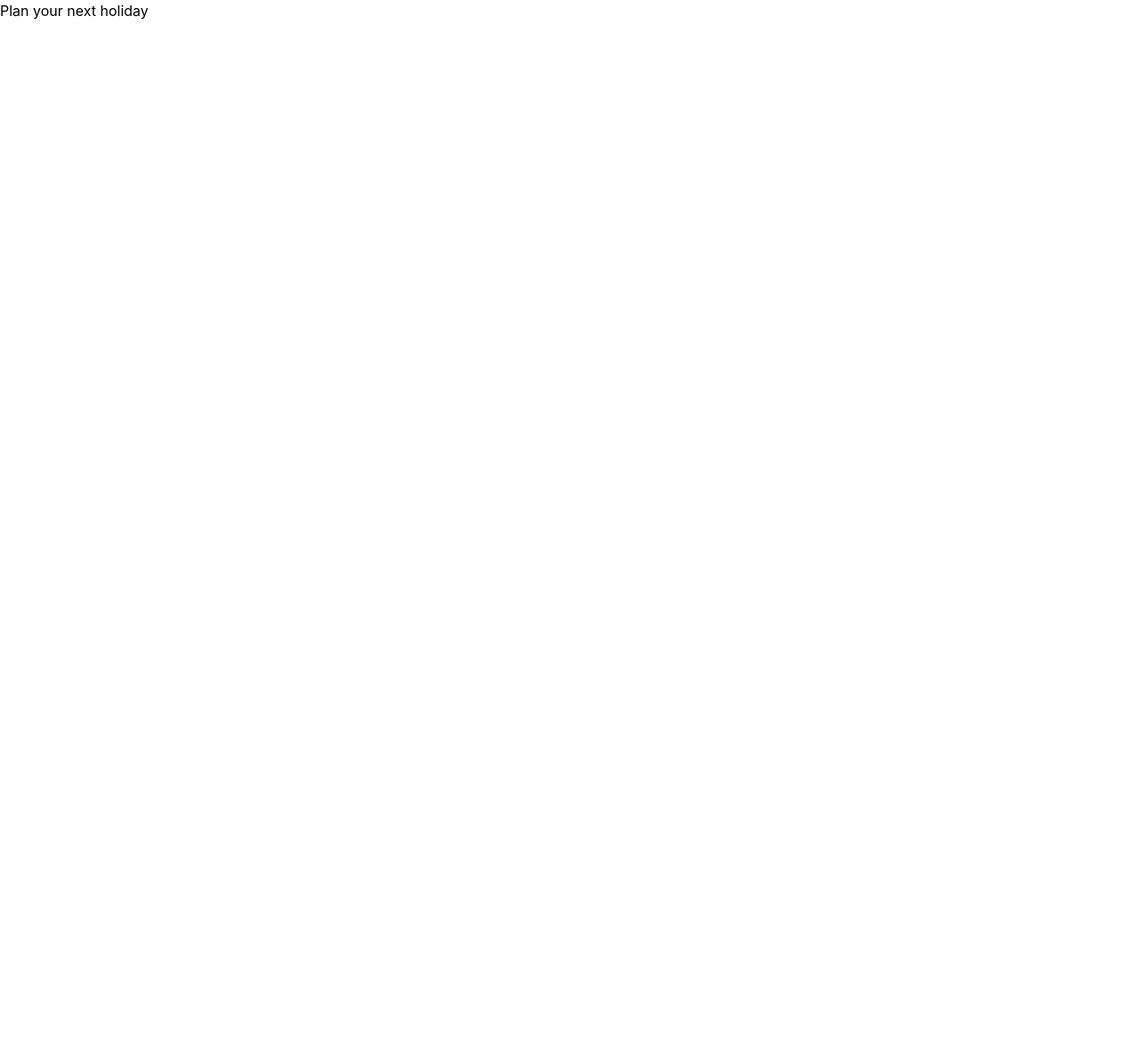
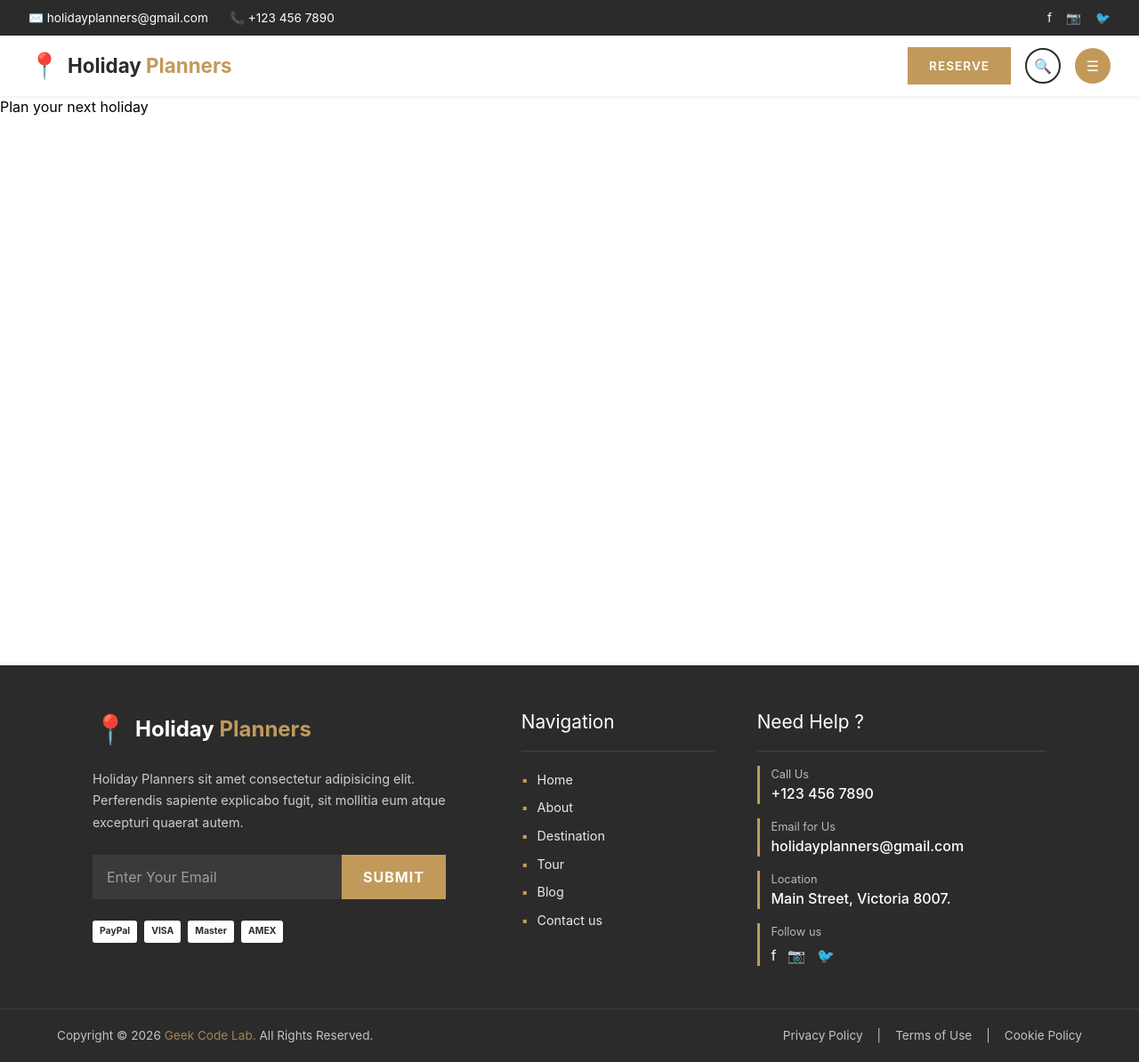
Before and after one commit to Umwizer/holiday-planners, a React (Vite) app in the folder holiday-planners-frontend/: page / in a window 1280 px wide. Shown: the whole page at 89% size. Before the commit the page ends 800 px from the top, so only its background shows below. Built offline with nearby package versions, Linux system fonts and the light colour scheme.

Commit message:
feat(frontend): wrap app layout with Navbar and Footer

```diff
--- a/holiday-planners-frontend/src/App.tsx
+++ b/holiday-planners-frontend/src/App.tsx
@@ -1,14 +1,22 @@
 import { Routes, Route } from "react-router-dom";
 import type { ReactElement } from "react";
 import Home from "./pages/Home";
+import Navbar from "./components/Navbar";
+import Footer from "./components/Footer";
 
 const HomePage = Home as unknown as () => ReactElement;
 
 function App(): ReactElement {
   return (
-    <Routes>
-      <Route path="/" element={<HomePage />} />
-    </Routes>
+    <>
+      <Navbar />
+      <main style={{ minHeight: "80vh" }}>
+        <Routes>
+          <Route path="/" element={<HomePage />} />
+        </Routes>
+      </main>
+      <Footer />
+    </>
   );
 }
 
--- /dev/null
+++ b/holiday-planners-frontend/src/components/Footer.tsx
@@ -0,0 +1,141 @@
+import { Link } from "react-router-dom";
+
+export default function Footer() {
+  return (
+    <footer style={{ background: "#2b2b2b", color: "#e8e8e8" }}>
+      <div style={{
+        display: "grid",
+        gridTemplateColumns: "2fr 1fr 1.5fr",
+        gap: "3rem",
+        padding: "3rem 4rem",
+        maxWidth: "1200px",
+        margin: "0 auto"
+      }}>
+        {/* Column 1: Brand */}
+        <div>
+          <div style={{ display: "flex", alignItems: "center", gap: "0.5rem", marginBottom: "1.2rem" }}>
+            <span style={{ fontSize: "2rem" }}>📍</span>
+            <span style={{ fontWeight: 700, fontSize: "1.5rem", color: "#fff" }}>
+              Holiday <span style={{ color: "#c19a5b" }}>Planners</span>
+            </span>
+          </div>
+          <p style={{ lineHeight: 1.7, fontSize: "0.9rem", opacity: 0.85, marginBottom: "1.5rem" }}>
+            Holiday Planners sit amet consectetur adipisicing elit. Perferendis
+            sapiente explicabo fugit, sit mollitia eum atque excepturi quaerat autem.
+          </p>
+
+          {/* Newsletter */}
+          <div style={{ display: "flex", maxWidth: "330px" }}>
+            <input
+              type="email"
+              placeholder="Enter Your Email"
+              style={{
+                flex: 1,
+                padding: "0.8rem 1rem",
+                background: "#3a3a3a",
+                border: "none",
+                color: "#fff",
+                outline: "none"
+              }}
+            />
+            <button style={{
+              background: "#c19a5b",
+              color: "#fff",
+              border: "none",
+              padding: "0 1.5rem",
+              fontWeight: 700,
+              letterSpacing: "1px",
+              cursor: "pointer"
+            }}>
+              SUBMIT
+            </button>
+          </div>
+
+          {/* Payment icons */}
+          <div style={{ display: "flex", gap: "0.5rem", marginTop: "1.5rem" }}>
+            {["PayPal", "VISA", "Master", "AMEX"].map(p => (
+              <div key={p} style={{
+                background: "#fff", color: "#2b2b2b", fontSize: "0.65rem",
+                padding: "0.3rem 0.5rem", borderRadius: "3px", fontWeight: 700
+              }}>{p}</div>
+            ))}
+          </div>
+        </div>
+
+        {/* Column 2: Navigation */}
+        <div>
+          <h3 style={{ color: "#fff", marginBottom: "1rem", fontSize: "1.3rem" }}>Navigation</h3>
+          <div style={{ borderTop: "1px solid #444", marginBottom: "1rem" }}></div>
+          <ul style={{ listStyle: "none", padding: 0, lineHeight: 2.2, fontSize: "0.9rem" }}>
+            {[
+              { to: "/", label: "Home" },
+              { to: "/about", label: "About" },
+              { to: "/trips", label: "Destination" },
+              { to: "/trips", label: "Tour" },
+              { to: "/blog", label: "Blog" },
+              { to: "/contact", label: "Contact us" },
+            ].map(item => (
+              <li key={item.label} style={{ display: "flex", alignItems: "center", gap: "0.6rem" }}>
+                <span style={{ color: "#c19a5b" }}>▪</span>
+                <Link to={item.to} style={{ color: "#e8e8e8", textDecoration: "none" }}>
+                  {item.label}
+                </Link>
+              </li>
+            ))}
+          </ul>
+        </div>
+
+        {/* Column 3: Help */}
+        <div>
+          <h3 style={{ color: "#fff", marginBottom: "1rem", fontSize: "1.3rem" }}>Need Help ?</h3>
+          <div style={{ borderTop: "1px solid #444", marginBottom: "1rem" }}></div>
+
+          {[
+            { label: "Call Us", value: "+123 456 7890" },
+            { label: "Email for Us", value: "holidayplanners@gmail.com" },
+            { label: "Location", value: "Main Street, Victoria 8007." },
+          ].map(item => (
+            <div key={item.label} style={{
+              borderLeft: "3px solid #c19a5b",
+              paddingLeft: "0.8rem",
+              marginBottom: "1rem"
+            }}>
+              <div style={{ fontSize: "0.8rem", opacity: 0.75 }}>{item.label}</div>
+              <div style={{ color: "#fff", fontWeight: 500 }}>{item.value}</div>
+            </div>
+          ))}
+
+          <div style={{ borderLeft: "3px solid #c19a5b", paddingLeft: "0.8rem" }}>
+            <div style={{ fontSize: "0.8rem", opacity: 0.75, marginBottom: "0.3rem" }}>Follow us</div>
+            <div style={{ display: "flex", gap: "0.8rem" }}>
+              <a href="#" style={{ color: "#fff" }}>f</a>
+              <a href="#" style={{ color: "#fff" }}>📷</a>
+              <a href="#" style={{ color: "#fff" }}>🐦</a>
+            </div>
+          </div>
+        </div>
+      </div>
+
+      {/* Bottom bar */}
+      <div style={{
+        borderTop: "1px solid #444",
+        padding: "1.2rem 4rem",
+        display: "flex",
+        justifyContent: "space-between",
+        fontSize: "0.85rem",
+        opacity: 0.8
+      }}>
+        <div>
+          Copyright © {new Date().getFullYear()} <span style={{ color: "#c19a5b" }}>Geek Code Lab.</span> All Rights Reserved.
+        </div>
+        <div style={{ display: "flex", gap: "1rem" }}>
+          <a href="#" style={{ color: "#e8e8e8", textDecoration: "none" }}>Privacy Policy</a>
+          <span>|</span>
+          <a href="#" style={{ color: "#e8e8e8", textDecoration: "none" }}>Terms of Use</a>
+          <span>|</span>
+          <a href="#" style={{ color: "#e8e8e8", textDecoration: "none" }}>Cookie Policy</a>
+        </div>
+      </div>
+    </footer>
+  );
+}
--- a/holiday-planners-frontend/src/components/Hero.tsx
+++ b/holiday-planners-frontend/src/components/Hero.tsx
@@ -1,36 +1,24 @@
-import { useEffect, useState } from "react";
-import {  reviews} from "../data/review";
-
-export default function Hero() {
-  const [current, setCurrent] = useState(0);
-  const review = reviews[current];
-
-  const next = () => setCurrent((c) => (c + 1) % reviews.length);
-  const prev = () => setCurrent((c) => (c - 1 + reviews.length) % reviews.length);
-
-  useEffect(() => {
-    const timer = setInterval(next, 6000);
-    return () => clearInterval(timer);
-  }, [current]);
-
+export default function Home() {
   return (
-    <section
-      className="relative flex min-h-screen items-center justify-center bg-cover bg-center text-center text-white"
-      style={{ backgroundImage: `url(${review.image})` }}
-    >
-      <div className="absolute inset-0 bg-black/30" />
-
-      <div className="relative max-w-3xl px-6">
-        <h1 className="font-serif text-5xl md:text-7xl">
-          {review.lineOne}
-          <br />
-          <span className="bg-gold px-4">{review.lineTwo}</span>
-        </h1>
-        <p className="mx-auto mt-6 max-w-xl">{review.text}</p>
-      </div>
-
-      <button onClick={prev}>Prev</button>
-      <button onClick={next}>Next</button>
+    <section style={{
+      position: "relative",
+      height: "70vh",
+      backgroundImage: "url('https://images.unsplash.com/photo-1507525428034-b723cf961d3e?w=1600')",
+      backgroundSize: "cover",
+      backgroundPosition: "center",
+      display: "flex",
+      alignItems: "center",
+      paddingLeft: "5%"
+    }}>
+      <h1 style={{
+        color: "rgba(255,255,255,0.85)",
+        fontFamily: "Georgia, serif",
+        fontSize: "4rem",
+        maxWidth: "700px",
+        lineHeight: 1.2
+      }}>
+        Life is Short and<br />The World is Wide.
+      </h1>
     </section>
   );
 }
--- /dev/null
+++ b/holiday-planners-frontend/src/components/Navbar.tsx
@@ -0,0 +1,54 @@
+import { Link } from "react-router-dom";
+
+export default function Navbar() {
+  return (
+    <>
+      {/* Top bar */}
+      <div style={{
+        background: "#2b2b2b", color: "#fff", fontSize: "0.85rem",
+        display: "flex", justifyContent: "space-between", padding: "0.6rem 2rem"
+      }}>
+        <div style={{ display: "flex", gap: "1.5rem" }}>
+          <span>✉️ holidayplanners@gmail.com</span>
+          <span>📞 +123 456 7890</span>
+        </div>
+        <div style={{ display: "flex", gap: "1rem" }}>
+          <a href="#" style={{ color: "#fff" }}>f</a>
+          <a href="#" style={{ color: "#fff" }}>📷</a>
+          <a href="#" style={{ color: "#fff" }}>🐦</a>
+        </div>
+      </div>
+
+      {/* Main nav */}
+      <div style={{
+        background: "#fff", display: "flex", alignItems: "center",
+        justifyContent: "space-between", padding: "0.8rem 2rem",
+        boxShadow: "0 1px 4px rgba(0,0,0,0.08)"
+      }}>
+        <Link to="/" style={{ display: "flex", alignItems: "center", gap: "0.5rem", textDecoration: "none" }}>
+          <span style={{ fontSize: "1.8rem" }}>📍</span>
+          <span style={{ fontWeight: 700, fontSize: "1.4rem", color: "#2b2b2b" }}>
+            Holiday<span style={{ color: "#c19a5b" }}> Planners</span>
+          </span>
+        </Link>
+
+        <div style={{ display: "flex", alignItems: "center", gap: "1rem" }}>
+          <Link to="/trips" style={{
+            background: "#c19a5b", color: "#fff", padding: "0.7rem 1.5rem",
+            textDecoration: "none", fontWeight: 600, letterSpacing: "1px", fontSize: "0.85rem"
+          }}>
+            RESERVE
+          </Link>
+          <button style={{
+            background: "transparent", border: "2px solid #2b2b2b",
+            borderRadius: "50%", width: "40px", height: "40px", cursor: "pointer"
+          }}>🔍</button>
+          <button style={{
+            background: "#c19a5b", border: "none", borderRadius: "50%",
+            width: "40px", height: "40px", cursor: "pointer", color: "#fff"
+          }}>☰</button>
+        </div>
+      </div>
+    </>
+  );
+}
```
